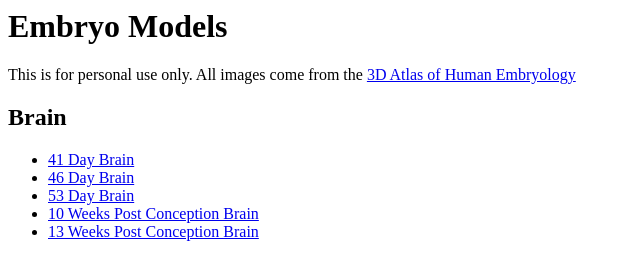
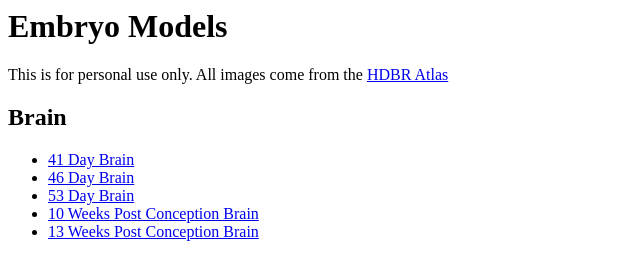
Before and after one commit to MijnPraktijk/embryo, a plain HTML site: page index.html in a window 1280 px wide. Shown: the whole page, without its empty margins (0-640 px from the left). Drawn offline with Linux system fonts and the light colour scheme.

Commit message:
Update index.html

```diff
--- a/index.html
+++ b/index.html
@@ -1,5 +1,5 @@
 <h1>Embryo Models</h1>
-<p>This is for personal use only. All images come from the <a href="https://www.3dembryoatlas.com/">3D Atlas of Human Embryology</a></p>
+<p>This is for personal use only. All images come from the <a href="https://hdbratlas.org/">HDBR Atlas</a></p>
 <h2>Brain</h2>
 <ul>
     <li><a href="brain_41_days.html" target="_blank">41 Day Brain</a></li>
```
